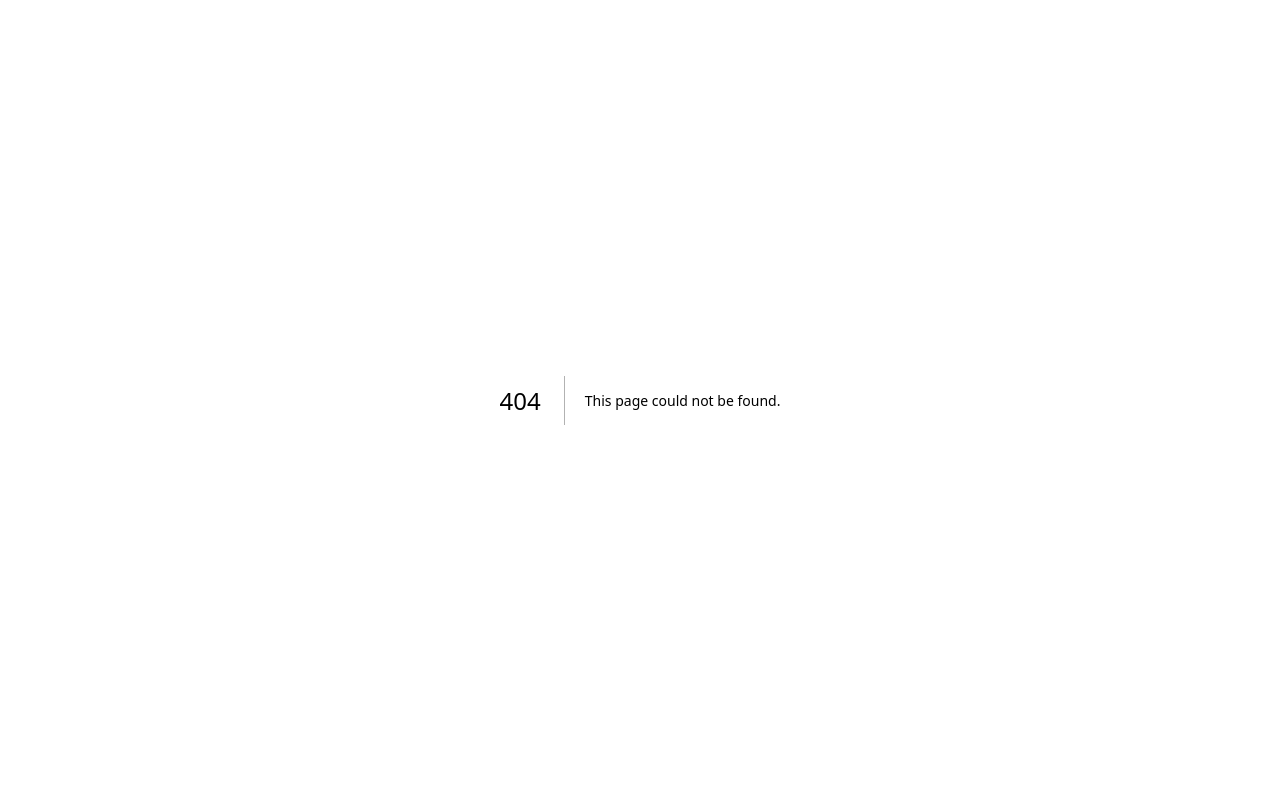
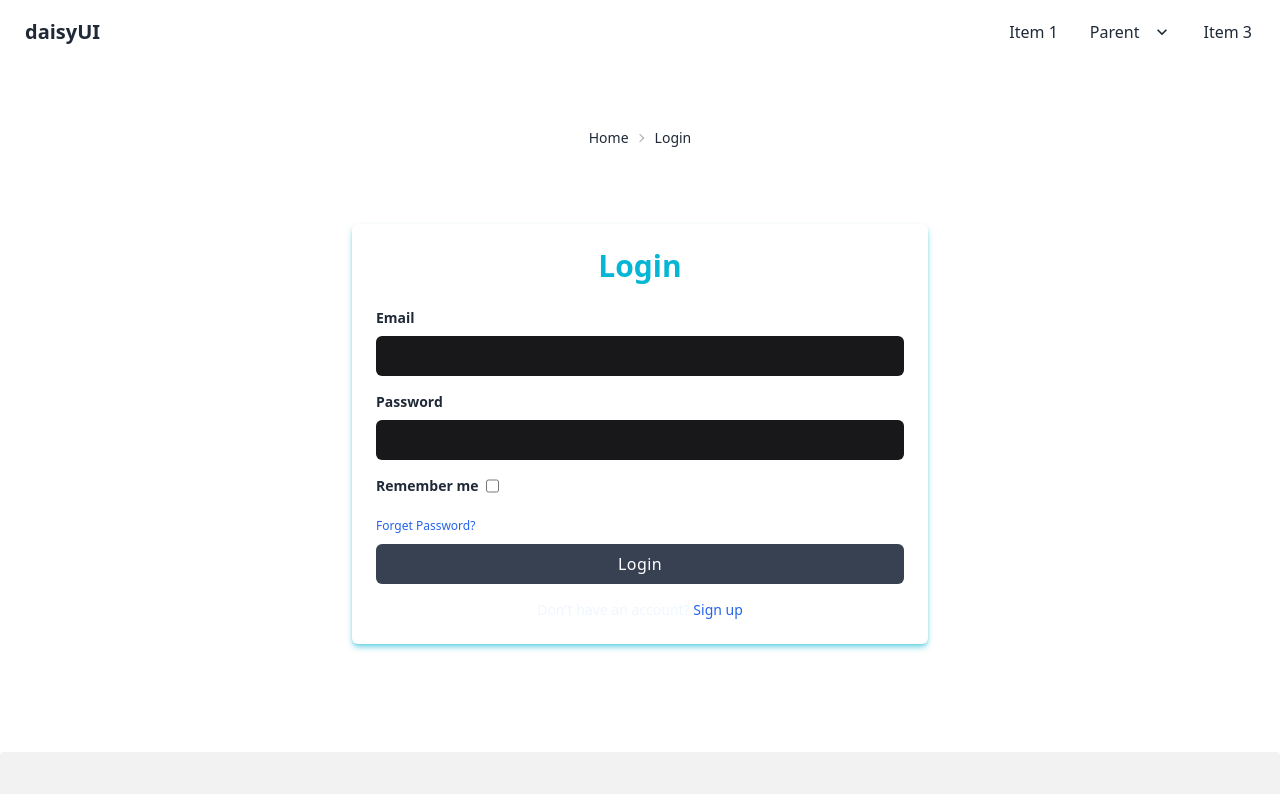
Before and after one commit to im-javad/nextjs-and-laravel-rest-api, a Next.js app in the folder nextjs-frontend/: page /login in a window 1280 px wide. Before the commit this address had no page. Shown: the top 794 px of the page. Built offline with nearby package versions, Linux system fonts and the light colour scheme; no server answers.

Commit message:
create-and-setup-login-page

```diff
--- a/nextjs-frontend/components/Breadcrumbs.js
+++ b/nextjs-frontend/components/Breadcrumbs.js
@@ -2,13 +2,13 @@ import Link from "next/link";
 
 const Breadcrumbs = ({ crumbs }) => {
   const preparedCrumbs = Object.keys(crumbs).map((key) => (
-    <li>
+    <li key={key}>
       <Link href={crumbs[key].link}>{crumbs[key].title}</Link>
     </li>
   ));
 
   return (
-    <div className="text-sm breadcrumbs">
+    <div className="text-sm breadcrumbs flex justify-center mb-10">
       <ul>{preparedCrumbs}</ul>
     </div>
   );
--- a/nextjs-frontend/components/Buttons/SubmitBtn.js
+++ /dev/null
@@ -1,9 +0,0 @@
-const SubmitBtn = ({ ...props }) => {
-  return (
-    <button type="submit" className="btn btn-active btn-accent" {...props}>
-      Send
-    </button>
-  );
-};
-
-export default SubmitBtn;
--- a/nextjs-frontend/components/Inputs/NormalInp.js
+++ /dev/null
@@ -1,18 +0,0 @@
-const NormalInp = ({
-  disable = 0,
-  type = "text",
-  placeholder = "Type here",
-  ...props
-}) => {
-  return (
-    <input
-      disabled={disable}
-      type={type}
-      placeholder={placeholder}
-      className="input input-bordered input-md w-full max-w-xs"
-      {...props}
-    />
-  );
-};
-
-export default NormalInp;
--- a/nextjs-frontend/components/Labels/NormalLbl.js
+++ /dev/null
@@ -1,5 +0,0 @@
-const NormalLbl = ({ children, ...props }) => {
-  return <label {...props}>{children}</label>;
-};
-
-export default NormalLbl;
--- a/nextjs-frontend/hooks/auth.js
+++ b/nextjs-frontend/hooks/auth.js
@@ -1,7 +1,7 @@
 import axios from "@/lib/axios";
+import useSWR from "swr";
 import { useRouter } from "next/router";
 import { useEffect, useState } from "react";
-import useSWR from "swr";
 
 export const useAuth = ({ middleware, redirectIfAuthenticated } = {}) => {
   const router = useRouter();
@@ -9,23 +9,24 @@ export const useAuth = ({ middleware, redirectIfAuthenticated } = {}) => {
   // isloading
   // const [isLoading, setIsLoading] = useState(1);
 
-  // csrf
-  const csrf = () => axios.get("/sanctum/csrf-cookie");
-
   // user
   const {
     data: user,
     error,
     mutate,
-  } = useSWR("/api/v1/user", () => {
+  } = useSWR("/api/v1/user", () =>
     axios
       .get("/api/v1/user")
-      .then((response) => response.data.data)
+      .then((response) => response.data)
       .catch((error) => {
         if (error.response.status !== 409) throw error;
+
         router.push("/verify-email");
-      });
-  });
+      })
+  );
+
+  // csrf
+  const csrf = () => axios.get("/sanctum/csrf-cookie");
 
   // login
   const login = async ({ setErrors, setStatus, ...props }) => {
@@ -104,8 +105,7 @@ export const useAuth = ({ middleware, redirectIfAuthenticated } = {}) => {
   };
 
   useEffect(() => {
-    // if(user || error)
-    //   setIsLoading(0);
+    // if (user || error) setIsLoading(0);
     if (middleware === "guest" && redirectIfAuthenticated && user)
       router.push(redirectIfAuthenticated);
     if (window.location.pathname === "/verify-email" && user?.email_verified_at)
@@ -114,7 +114,7 @@ export const useAuth = ({ middleware, redirectIfAuthenticated } = {}) => {
   }, [user, error]);
 
   return {
-    isLoading,
+    // isLoading,
     csrf,
     user,
     login,
--- /dev/null
+++ b/nextjs-frontend/pages/login/LoginForm.js
@@ -0,0 +1,102 @@
+import { useAuth } from "@/hooks/auth";
+import Link from "next/link";
+import { useState } from "react";
+
+const LoginForm = () => {
+  const { login } = useAuth({ middleware: "guest" });
+
+  const [email, setEmail] = useState("");
+  const [password, setPassword] = useState("");
+  const [shouldRemember, setShouldRemember] = useState(false);
+  const [errors, setErrors] = useState([]);
+  const [status, setStatus] = useState(null);
+
+  const submitOperatoin = async (e) => {
+    e.preventDefault();
+
+    login({
+      email,
+      password,
+      remember: shouldRemember,
+      setErrors,
+      setStatus,
+    });
+  };
+
+  return (
+    <div className="relative flex flex-col p-7 items-center justify-center overflow-hidden">
+      <div className="w-full p-6 rounded-md shadow-md lg:max-w-xl shadow-lg shadow-cyan-500/50">
+        <h1 className="text-3xl font-bold text-center text-cyan-500">Login</h1>
+
+        <form className="mt-6" autoComplete="off" onSubmit={submitOperatoin}>
+          <div className="mb-4">
+            <label
+              htmlFor="email"
+              className="block text-sm font-semibold text-light"
+            >
+              Email
+            </label>
+            <input
+              id="email"
+              type="email"
+              onChange={(e) => setEmail(e.target.value)}
+              value={email}
+              className="block w-full px-4 py-2 mt-2 text-cyan-400 bg-zinc-900 rounded-md focus:border-gray-400 focus:ring-gray-300 focus:outline-none focus:ring focus:ring-opacity-40"
+            />
+          </div>
+          <div className="mb-2">
+            <label
+              htmlFor="password"
+              className="block text-sm font-semibold text-light"
+            >
+              Password
+            </label>
+            <input
+              id="password"
+              type="password"
+              onChange={(e) => setPassword(e.target.value)}
+              value={password}
+              className="block w-full px-4 py-2 mt-2 text-cyan-400 bg-zinc-900 rounded-md focus:border-gray-400 focus:ring-gray-300 focus:outline-none focus:ring focus:ring-opacity-40"
+            />
+          </div>
+          <div className="mb-4 flex items-cente mt-4">
+            <label
+              htmlFor="remember"
+              className="text-sm font-semibold text-light"
+            >
+              Remember me
+            </label>
+            <input
+              id="remember"
+              type="checkbox"
+              onChange={(e) => setShouldRemember(e.target.value)}
+              value={shouldRemember}
+              className="text-cyan-400 ms-2"
+            />
+          </div>
+
+          <Link href="#" className="text-xs text-blue-600 hover:underline">
+            Forget Password?
+          </Link>
+          <div className="mt-2">
+            <button
+              type="submit"
+              className="w-full px-4 py-2 tracking-wide text-white transition-colors duration-200 transform bg-gray-700 rounded-md hover:bg-gray-600 focus:outline-none focus:bg-gray-600"
+            >
+              Login
+            </button>
+          </div>
+        </form>
+
+        <p className="mt-4 text-sm text-center text-blue-50">
+          Don't have an account?{" "}
+          <Link href="#" className="font-medium text-blue-600 hover:underline">
+            Sign up
+          </Link>
+        </p>
+      </div>
+    </div>
+  );
+};
+
+export default LoginForm;
--- /dev/null
+++ b/nextjs-frontend/pages/login/LoginHead.js
@@ -0,0 +1,11 @@
+import Head from "next/head";
+
+const LoginHead = () => {
+  return (
+    <Head>
+      <title>Satrap | Login</title>
+    </Head>
+  );
+};
+
+export default LoginHead;
--- /dev/null
+++ b/nextjs-frontend/pages/login/index.js
@@ -0,0 +1,27 @@
+import MainLayout from "@/layouts/MainLayout";
+import Breadcrumbs from "@/components/Breadcrumbs";
+import LoginHead from "./LoginHead";
+import LoginForm from "./LoginForm";
+
+const breadcrumbs = {
+  0: { title: "Home", link: "/" },
+  1: { title: "Login", link: "/login" },
+};
+
+const Login = () => {
+  return (
+    <>
+      <LoginHead />
+
+      <Breadcrumbs crumbs={breadcrumbs} />
+
+      <LoginForm />
+    </>
+  );
+};
+
+export default Login;
+
+Login.getLayout = function getLayout(page) {
+  return <MainLayout>{page}</MainLayout>;
+};
```
